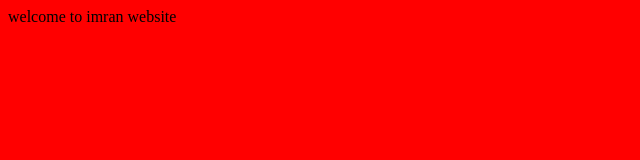
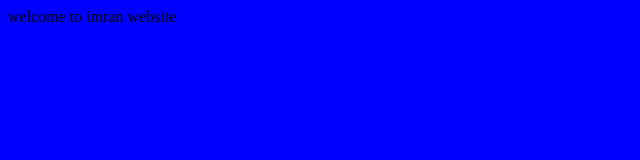
Before and after one commit to imran8688787514/jenkinsunday, a plain HTML site: page index.html in a window 1280 px wide. Shown: the whole page, without its empty margins (0-640 px from the left). Drawn offline with Linux system fonts and the light colour scheme.

Commit message:
fisrt jenkins

```diff
--- a/index.html
+++ b/index.html
@@ -1,3 +1,3 @@
-<body bgcolor='red'>
+<body bgcolor='blue'>
 	welcome to imran website
 </body>
```
